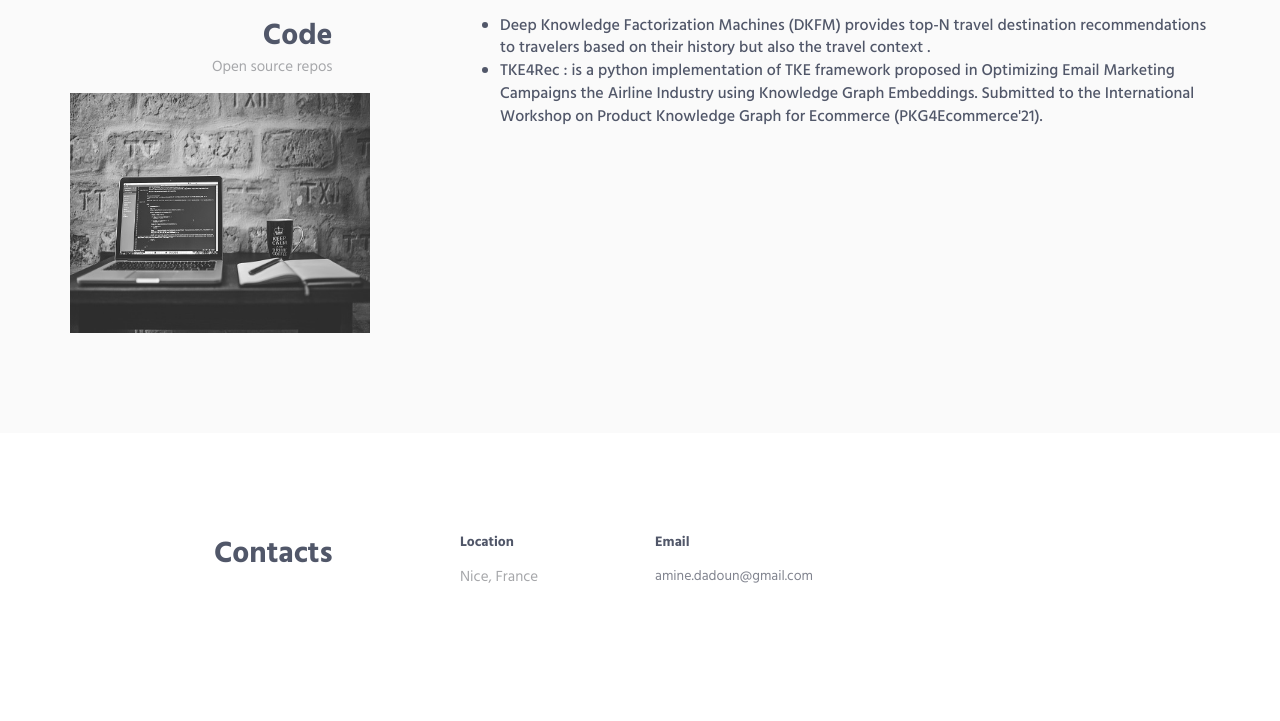
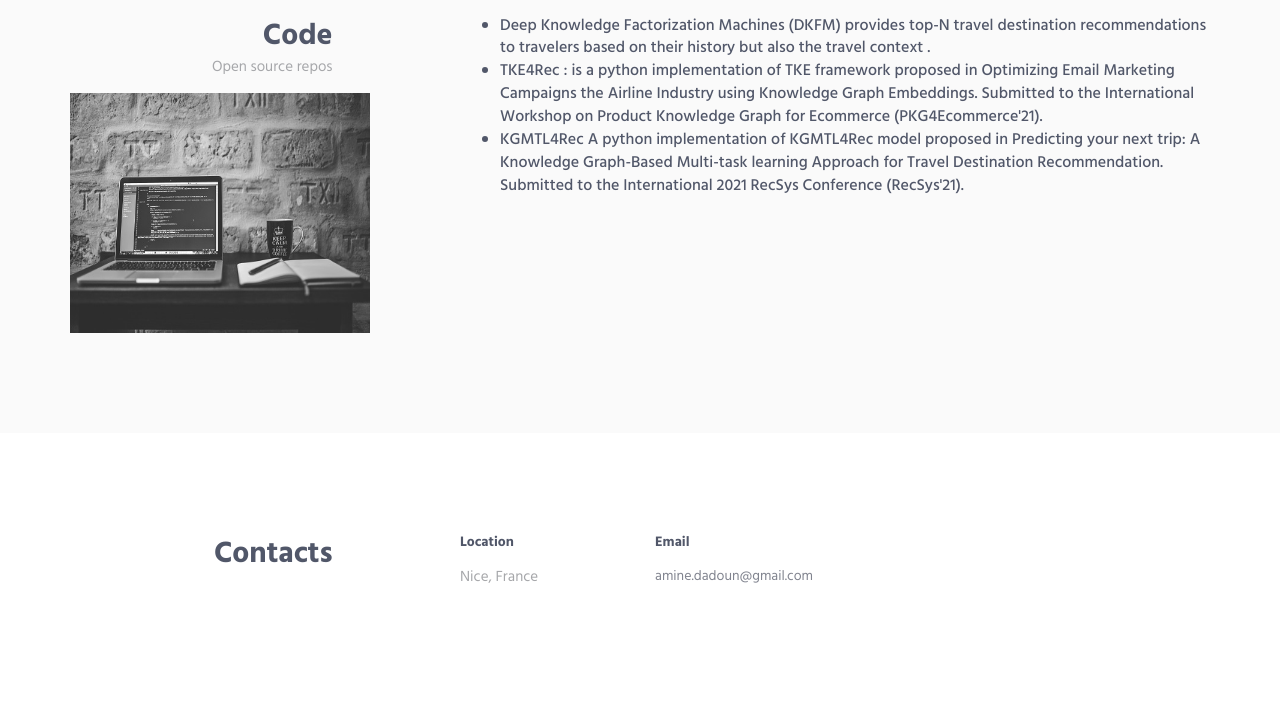
Before and after one commit to adadoun/adadoun.github.io, a plain HTML site: page index.html in a window 1280 px wide. Shown: the part 2760-3481 px from the top of the page. Drawn offline with Linux system fonts and the light colour scheme.

Commit message:
Update index.html

```diff
--- a/index.html
+++ b/index.html
@@ -249,6 +249,11 @@
 					Optimizing Email Marketing Campaigns the Airline Industry using Knowledge Graph Embeddings.
 					Submitted to the International Workshop on Product Knowledge Graph for Ecommerce (PKG4Ecommerce'21).
 					</li>
+				<li> <a href="https://gitlab.eurecom.fr/amadeus/KGMTL4Rec"> KGMTL4Rec <a/>
+					A python implementation of KGMTL4Rec model proposed in Predicting your next trip:
+					A Knowledge Graph-Based Multi-task learning Approach for Travel Destination Recommendation.
+					Submitted to the International 2021 RecSys Conference (RecSys'21).
+					</li>
                         </ul>
                         </div>
 
```
